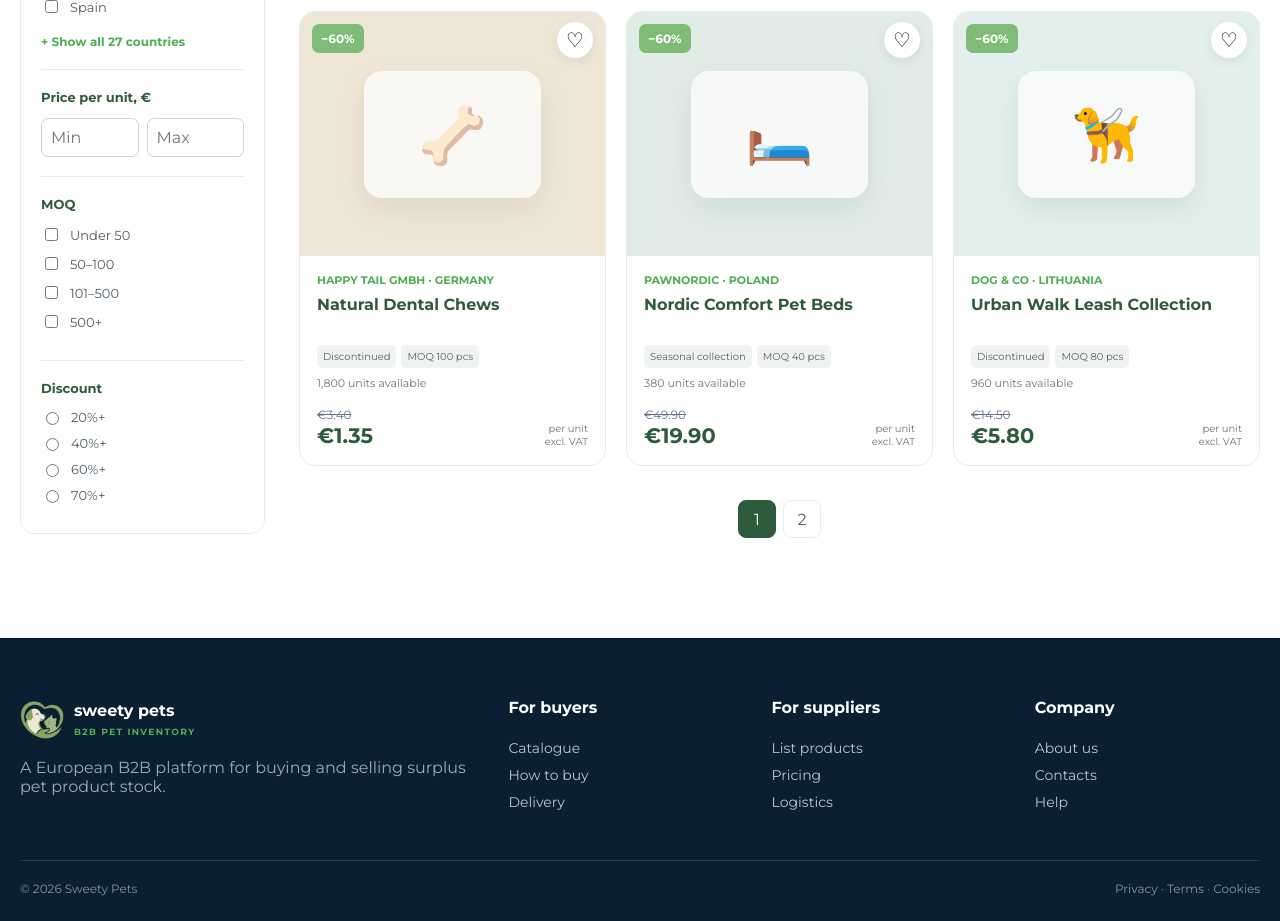
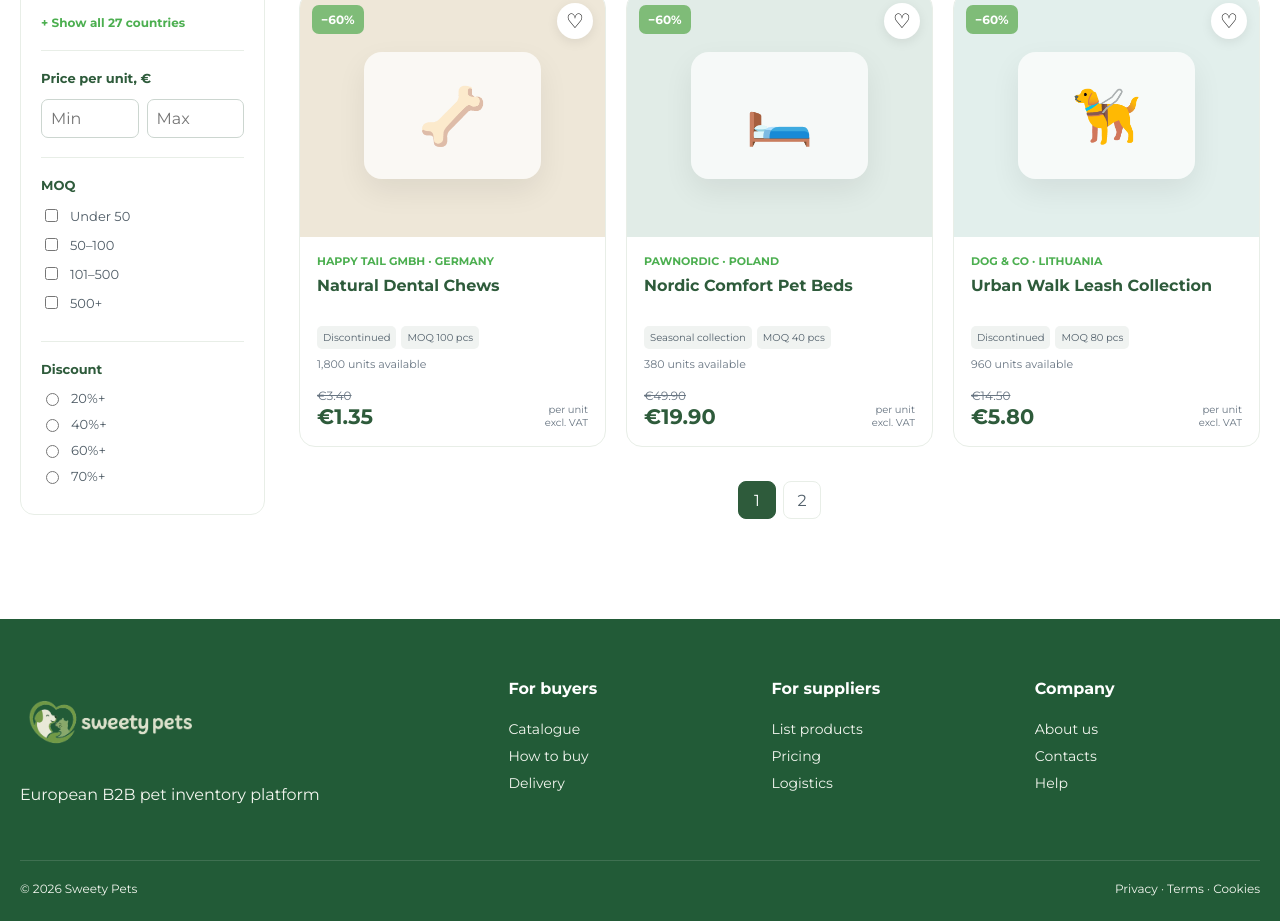
Before and after one commit to alekskobis/pets, a plain HTML site: page catalogue.html in a window 1280 px wide. Shown: the part 1439-2360 px from the top of the page. Drawn offline with Linux system fonts and the light colour scheme.

Commit message:
new save

```diff
--- a/catalogue.html
+++ b/catalogue.html
@@ -618,7 +618,7 @@
    ========================= */
 
 footer{
-    background:#0b1f32;
+    background:#225B37;
     color:white;
     padding:60px 0 25px;
     margin-top:20px;
@@ -636,7 +636,7 @@
 
 .footer-grid a{
     display:block;
-    color:#b9c6d1;
+    color:#F3F6EF;
     font-size:14px;
     margin:9px 0;
 }
@@ -645,7 +645,7 @@
     border-top:1px solid rgba(255,255,255,.13);
     margin-top:40px;
     padding-top:20px;
-    color:#8394a3;
+    color:#F3F6EF;
     font-size:12px;
     display:flex;
     justify-content:space-between;
@@ -770,17 +770,12 @@
 
         <a class="brand" href="index.html">
 
-            <span class="logo">
-                <img src="SweetyPets_logo symbol_no ground.png"
-                     alt="Sweety Pets logo">
-            </span>
-
-            <span>
-                <strong>sweety pets</strong>
-                <small></small>
-            </span>
-
-        </a>
+    <img
+    src="SweetyPets_landscape logo_no ground.png"
+    alt="Sweety Pets"
+    style="width:180px;height:auto;display:block;">
+
+</a>
 
 
         <form class="search" id="searchForm">
@@ -802,7 +797,7 @@
                 Sign in
             </a>
 
-            <a class="btn dark" href="#">
+            <a class="btn dark" href="register.html">
                 Register
             </a>
 
@@ -869,16 +864,13 @@
 
     <div class="container">
 
-        <span class="eyebrow">
-            B2B PET INVENTORY
-        </span>
 
         <h1>
             All offers
         </h1>
 
         <p>
-            Discover clearance stock, seasonal collections and discontinued
+            Discover clearance stock, seasonal collections and discontinued<br>
             pet products from European suppliers.
         </p>
 
@@ -1451,32 +1443,16 @@
 
             <div class="brand">
 
-                <span class="logo">
-
-                    <img
-                        src="SweetyPets_logo symbol_no ground.png"
-                        alt="Sweety Pets logo">
-
-                </span>
-
-                <span>
-
-                    <strong style="color:white">
-                        sweety pets
-                    </strong>
-
-                    <small>
-                        B2B PET INVENTORY
-                    </small>
-
-                </span>
-
-            </div>
-
-            <p style="color:#9aabb8">
-
-                A European B2B platform for buying and selling
-                surplus pet product stock.
+    <img
+    src="SweetyPets_landscape logo light_no ground.png"
+    alt="Sweety Pets"
+    style="width:180px;height:auto;display:block;">
+
+</div>
+
+            <p style="color:#F3F6EF">
+
+                European B2B pet inventory platform
 
             </p>
 
```
